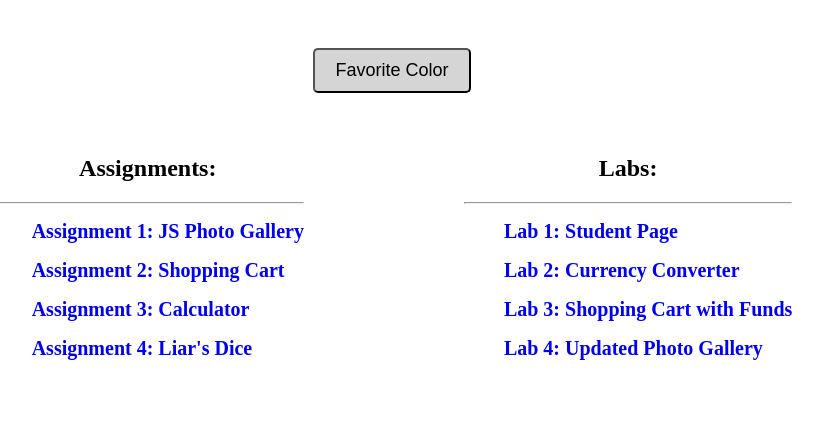
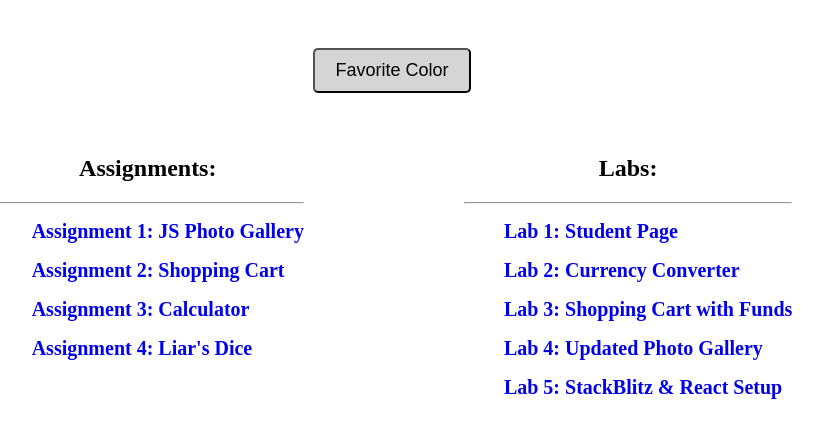
Before and after one commit to uscwebdev/itp301-submissions-jacque1, a plain HTML site: page index.html in a window 1280 px wide. Shown: the part 105-542 px from the top of the page, without its empty margins (248-1071 px from the left). Drawn offline with Linux system fonts and the light colour scheme.

Commit message:
Update index.html

```diff
--- a/index.html
+++ b/index.html
@@ -73,7 +73,7 @@
                     <ul><a href="lab_02/lab_02.html">Lab 2: Currency Converter</a></ul>
                     <ul><a href="lab_03/shopping cart with funds.html">Lab 3: Shopping Cart with Funds</a></ul>
                     <ul><a href="lab_04/Classic Cocktails.html">Lab 4: Updated Photo Gallery</a></ul>
-
+                    <ul><a href="https://stackblitz.com/edit/react-ydolh7?file=src%2Findex.js">Lab 5: StackBlitz & React Setup</a></ul>
                 </div>
             </div>
         </div>
```
